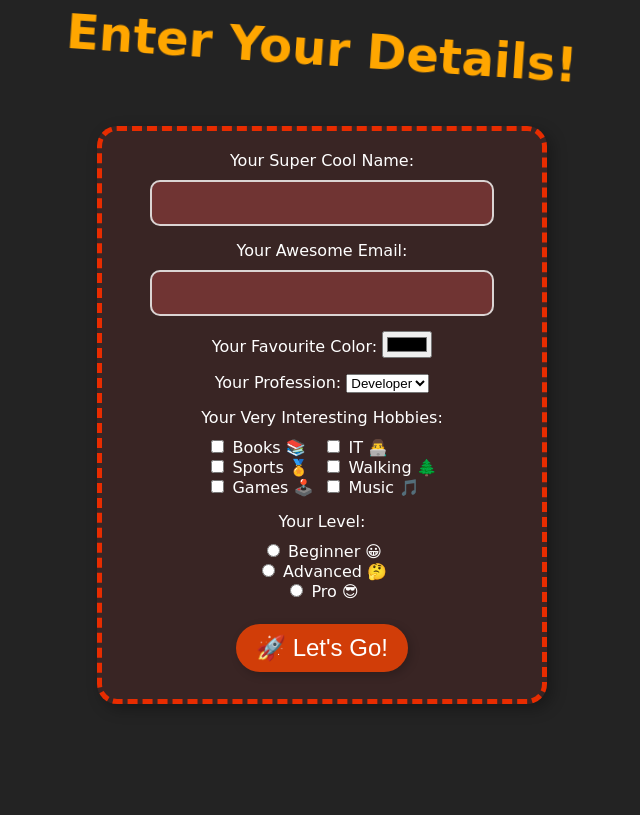
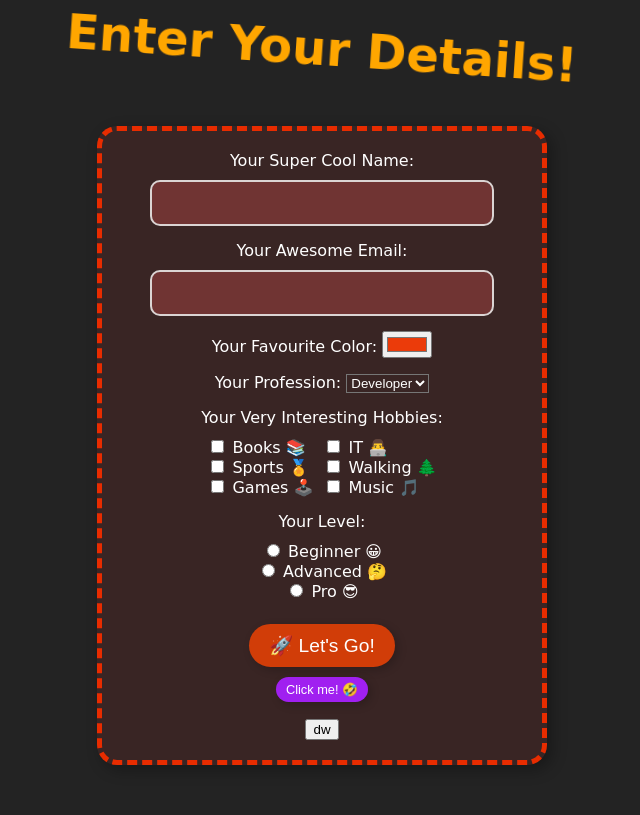
Before and after one commit to xinqich/flask-form-project, a Flask app: page / in a window 1280 px wide. Shown: the whole page, without its empty margins (318-958 px from the left). Before the commit the page ends 704 px from the top, so only its background shows below. Run offline with Flask 3, Linux system fonts and the light colour scheme.

Commit message:
Enhance form layout and add new button styles
Refactored CSS classes for better structure and styling. added new buttons to form page ('surprise-button' and 'fake-btn'), currently wip

```diff
--- a/app/static/css/styles.css
+++ b/app/static/css/styles.css
@@ -83,41 +83,16 @@
     transition: 0.3s ease;
 }
 
-.funny-inputs {
+.funny-blocks {
     display: flex;
     flex-direction: column;
     gap: 15px;
     margin-bottom: 30px;
 }
 
-/* Кнопка */
-.funny-button {
-    background-color: #ff4500c4;
+.professions-list {
+    background-color: #392524;
     color: white;
-    font-size: 1.5rem;
-    padding: 10px 20px;
-    border: none;
-    border-radius: 50px;
-    cursor: pointer;
-    box-shadow: 3px 3px 10px rgba(0, 0, 0, 0.2);
-    animation: bounce 1s infinite;
-}
-
-/* Анимация кнопки */
-@keyframes bounce {
-    0%, 100% {
-        transform: translateY(0);
-    }
-    50% {
-        transform: translateY(-10px);
-    }
-}
-
-/* Кнопка: при наведении */
-.funny-button:hover {
-    background-color: #ff6347;
-    transform: scale(1.2);
-    transition: 0.3s ease;
 }
 
 .hobbies {
@@ -137,6 +112,61 @@
     flex-direction: column;
     justify-content: center;
 }
+
+.buttons {
+    display: flex;
+    flex-direction: column;
+    gap: 10px;
+    max-width: 200px;
+    align-items: center;
+    justify-self: center;
+}
+
+/* Кнопка */
+.buttons .funny-button {
+    background-color: #ff4500c4;
+    color: white;
+    font-size: 1.2rem;
+    padding: 10px 20px;
+    border: none;
+    border-radius: 50px;
+    cursor: pointer;
+    box-shadow: 3px 3px 10px rgba(0, 0, 0, 0.2);
+    animation: bounce 1s infinite;
+}
+
+button.funny-button {}
+
+/* Анимация кнопки */
+@keyframes bounce {
+    0%, 100% {
+        transform: translateY(0);
+    }
+    50% {
+        transform: translateY(-10px);
+    }
+}
+
+/* Кнопка: при наведении */
+.buttons .funny-button:hover {
+    background-color: #ff6347;
+    transform: scale(1.2);
+    transition: 0.3s ease;
+}
+
+.buttons .surprise-button {
+    background-color: #a020f0;
+    color: white;
+    font-size: 0.8rem;
+    padding: 5px 10px;
+    border: none;
+    border-radius: 50px;
+    cursor: pointer;
+    box-shadow: 3px 3px 10px rgba(0, 0, 0, 0.2);
+    animation: bounce 1s infinite;
+}
+
+,button .fake-btn
 
 /* <------ Result page ------> */
 .results {
--- a/app/templates/form.html
+++ b/app/templates/form.html
@@ -7,7 +7,7 @@
 {% block content %}
     <h1 class="funny-title">Enter Your Details!</h1>
     <form action="/submit" method="POST" class="funny-form">
-        <div class="funny-inputs">
+        <div class="funny-blocks">
             <div class="funny-input">
                 <label for="name">Your Super Cool Name:</label>
                 <input type="text" id="name" name="name" required>
@@ -19,12 +19,12 @@
             </div>
             <div class="funny-input">
                 <label for="color">Your Favourite Color:</label>
-                <input type="color" name="color" id="color">
+                <input type="color" name="color" id="color" value="#EB3B0A">
             </div>
 
             <div class="funny-input">
                 <label for="profession">Your Profession:</label>
-                <select id="profession" name="profession">
+                <select id="profession" name="profession" class="professions-list">
                     <option value="developer">Developer</option>
                     <option value="designer">Designer</option>
                     <option value="manager">Manager</option>
@@ -57,6 +57,10 @@
             </div>
         </div>
 
-        <button type="submit" class="funny-button">🚀 Let's Go!</button>
+        <div class="buttons">
+            <button type="submit" class="funny-button">🚀 Let's Go!</button>
+            <button class="surprise-button" id="runaway-btn" tabindex="1">Click me! &#129315</button>
+            <button class="fake-btn">dw</button>
+        </div>
     </form>
 {% endblock %}
```
Also changed, not shown: app/static/js/runaway.js (added).
